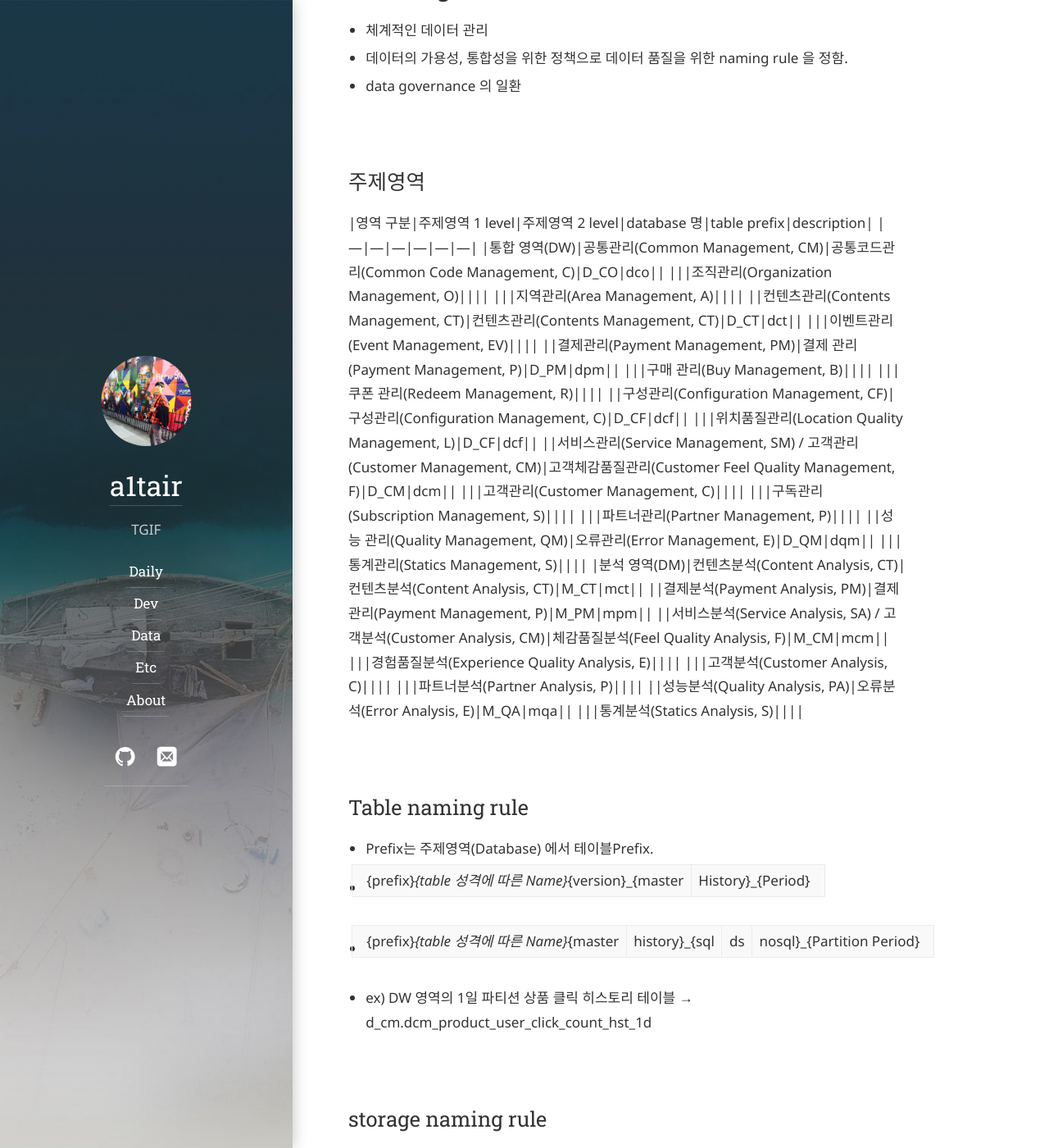
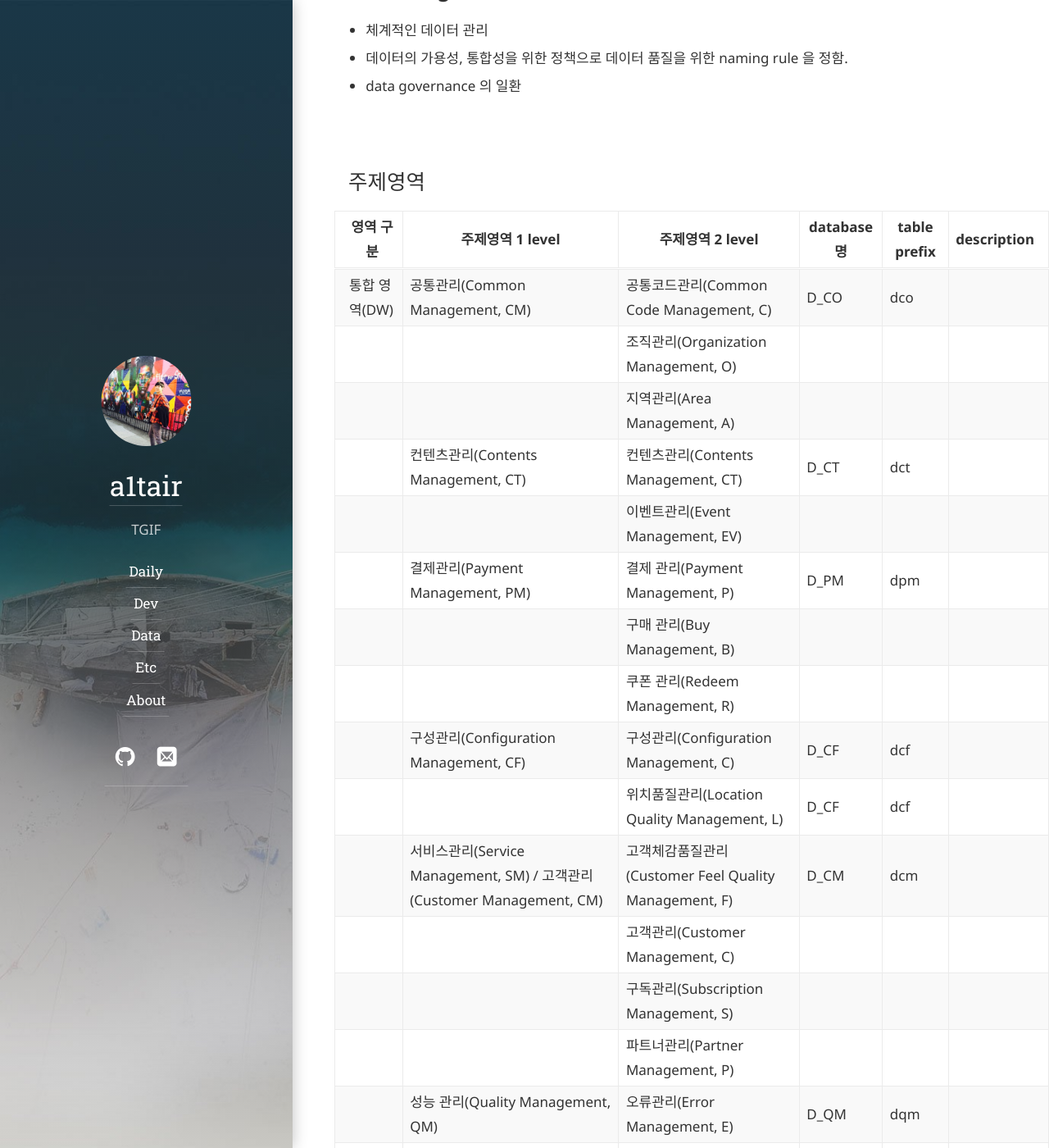
Before and after one commit to a1tair6/a1tair6.github.io, a Jekyll site: the page built from data/_posts/2019-03-04-data-naming-rule.md, in a window 1280 px wide and 1400 px high, scrolled down 327 px. Shown: the whole window at 82% size. Built offline with Jekyll 4.4.1, drawn with Linux system fonts in a browser that asks for light colours; some web fonts are replaced; our own code applies the rules of GitHub Pages for plain Markdown files; some of the changed text lies outside the part shown.

Commit message:
add blank

```diff
--- a/data/_posts/2019-03-04-data-naming-rule.md
+++ b/data/_posts/2019-03-04-data-naming-rule.md
@@ -5,6 +5,8 @@
 - data governance 의 일환
 
 ## 주제영역
+
+
 |영역 구분|주제영역 1 level|주제영역 2 level|database 명|table prefix|description|
 |---|---|---|---|---|---|
 |통합 영역(DW)|공통관리(Common Management, CM)|공통코드관리(Common Code Management, C)|D_CO|dco||
@@ -35,8 +37,8 @@
 
 ## Table naming rule
 - Prefix는 주제영역(Database) 에서 테이블Prefix.
-- {prefix}_{table 성격에 따른 Name}_{version}_{master|History}_{Period}
-- {prefix}_{table 성격에 따른 Name}_{master|history}_{sql|ds|nosql}_{Partition Period}
+- `{prefix}_{table 성격에 따른 Name}_{version}_{master|History}_{Period}`
+- `{prefix}_{table 성격에 따른 Name}_{master|history}_{sql|ds|nosql}_{Partition Period}`
 - ex) DW 영역의 1일 파티션 상품 클릭 히스토리 테이블 → d_cm.dcm_product_user_click_count_hst_1d
 
 ## storage naming rule
```
